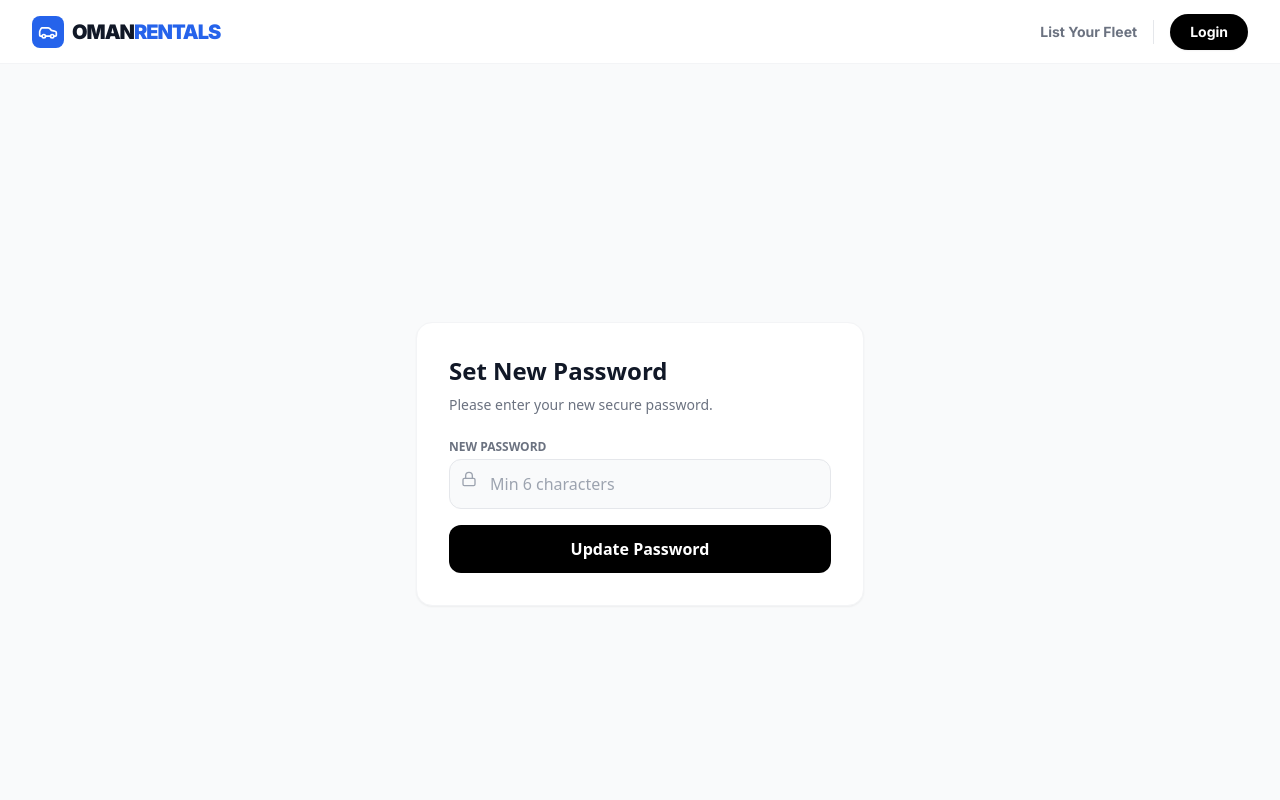
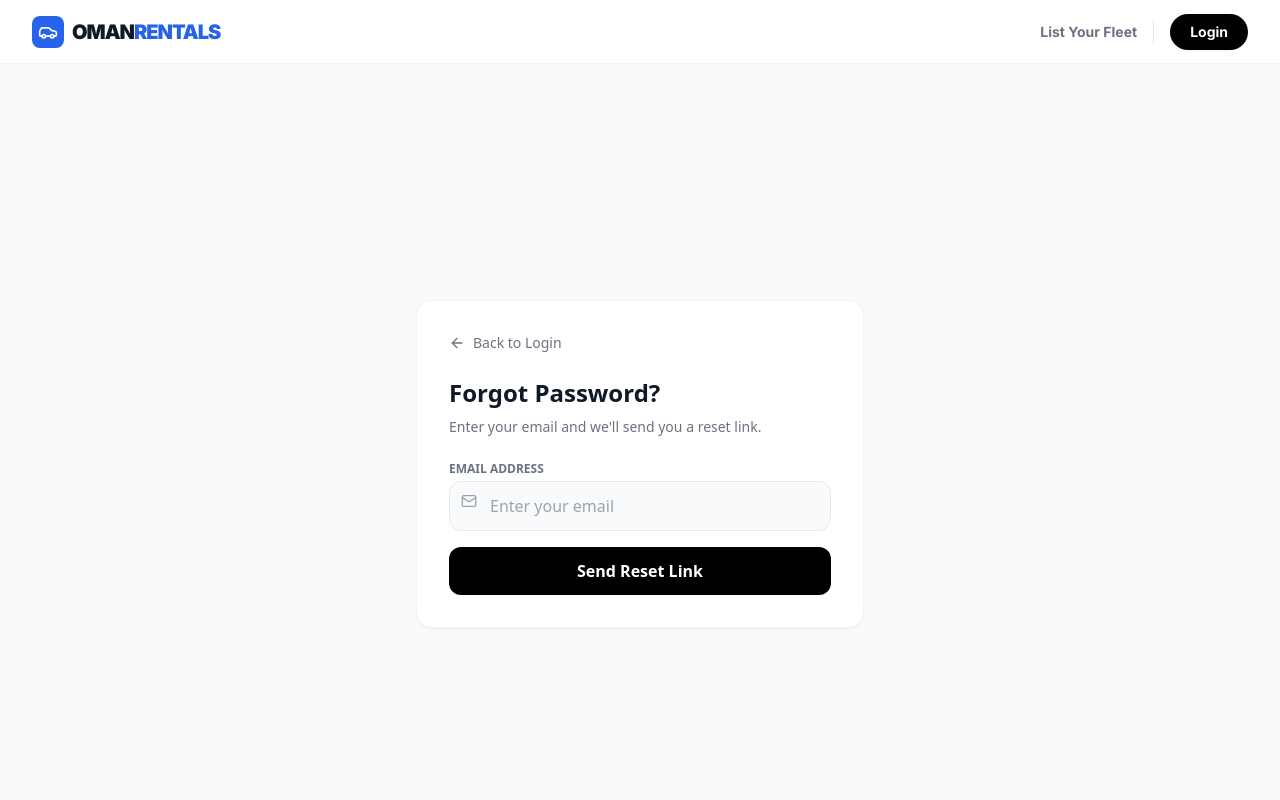
Before and after one commit to younis2819/Oman-rentals, a Next.js app: page /forgot-password in a window 1280 px wide. Shown: the top 800 px of the page. Built offline with nearby package versions, Linux system fonts and the light colour scheme; no server answers.

Commit message:
Add auth callback for password reset

```diff
--- a/src/app/(app)/forgot-password/page.tsx
+++ b/src/app/(app)/forgot-password/page.tsx
@@ -2,40 +2,64 @@
 
 import { useState } from 'react'
 import { createClient } from '@/utils/supabase/client'
-import { Loader2, Lock, CheckCircle } from 'lucide-react'
-import { useRouter } from 'next/navigation'
+import { ArrowLeft, CheckCircle, Loader2, Mail } from 'lucide-react'
+import Link from 'next/link'
 
-export default function ResetPassword() {
-  const router = useRouter()
-  const [password, setPassword] = useState('')
+export default function ForgotPassword() {
+  const [email, setEmail] = useState('')
   const [loading, setLoading] = useState(false)
+  const [success, setSuccess] = useState(false)
   const [error, setError] = useState('')
 
-  const handleUpdate = async (e: React.FormEvent) => {
+  const handleReset = async (e: React.FormEvent) => {
     e.preventDefault()
     setLoading(true)
     setError('')
 
     const supabase = createClient()
 
-    const { error } = await supabase.auth.updateUser({
-      password: password
+    // 📧 This sends the email to the user
+    const { error } = await supabase.auth.resetPasswordForEmail(email, {
+      redirectTo: `${location.origin}/auth/callback?next=/reset-password`,
     })
 
     if (error) {
       setError(error.message)
       setLoading(false)
     } else {
-      // Success! Redirect to dashboard or home
-      router.push('/')
+      setSuccess(true)
+      setLoading(false)
     }
+  }
+
+  if (success) {
+    return (
+      <div className="min-h-screen bg-gray-50 flex items-center justify-center p-4">
+        <div className="max-w-md w-full bg-white p-8 rounded-2xl shadow-sm text-center">
+          <div className="w-16 h-16 bg-green-100 text-green-600 rounded-full flex items-center justify-center mx-auto mb-4">
+            <CheckCircle className="w-8 h-8" />
+          </div>
+          <h2 className="text-2xl font-bold text-gray-900 mb-2">Check your email</h2>
+          <p className="text-gray-500 mb-6">
+            We sent a password reset link to <strong>{email}</strong>
+          </p>
+          <Link href="/login" className="text-blue-600 font-bold hover:underline">
+            Back to Login
+          </Link>
+        </div>
+      </div>
+    )
   }
 
   return (
     <div className="min-h-screen bg-gray-50 flex items-center justify-center p-4 font-sans">
       <div className="max-w-md w-full bg-white p-8 rounded-2xl shadow-sm border border-gray-100">
-        <h1 className="text-2xl font-extrabold text-gray-900 mb-2">Set New Password</h1>
-        <p className="text-gray-500 mb-6 text-sm">Please enter your new secure password.</p>
+        <Link href="/login" className="flex items-center gap-2 text-sm text-gray-500 hover:text-black mb-6 transition-colors">
+          <ArrowLeft className="w-4 h-4" /> Back to Login
+        </Link>
+
+        <h1 className="text-2xl font-extrabold text-gray-900 mb-2">Forgot Password?</h1>
+        <p className="text-gray-500 mb-6 text-sm">Enter your email and we'll send you a reset link.</p>
 
         {error && (
           <div className="bg-red-50 text-red-600 p-3 rounded-lg text-sm mb-4 border border-red-100">
@@ -43,17 +67,17 @@ export default function ResetPassword() {
           </div>
         )}
 
-        <form onSubmit={handleUpdate} className="space-y-4">
+        <form onSubmit={handleReset} className="space-y-4">
           <div>
-            <label className="block text-xs font-bold text-gray-500 uppercase mb-1">New Password</label>
+            <label className="block text-xs font-bold text-gray-500 uppercase mb-1">Email Address</label>
             <div className="relative">
-              <Lock className="absolute left-3 top-3 w-4 h-4 text-gray-400" />
+              <Mail className="absolute left-3 top-3 w-4 h-4 text-gray-400" />
               <input
-                type="password"
+                type="email"
                 required
-                value={password}
-                onChange={(e) => setPassword(e.target.value)}
-                placeholder="Min 6 characters"
+                value={email}
+                onChange={(e) => setEmail(e.target.value)}
+                placeholder="Enter your email"
                 className="w-full pl-10 p-3 bg-gray-50 border border-gray-200 rounded-xl outline-none focus:ring-2 focus:ring-black/5 transition-all"
               />
             </div>
@@ -63,7 +87,7 @@ export default function ResetPassword() {
             disabled={loading}
             className="w-full py-3 bg-black text-white rounded-xl font-bold hover:bg-gray-800 transition-all flex justify-center items-center gap-2"
           >
-            {loading ? <Loader2 className="w-4 h-4 animate-spin" /> : 'Update Password'}
+            {loading ? <Loader2 className="w-4 h-4 animate-spin" /> : 'Send Reset Link'}
           </button>
         </form>
       </div>
--- /dev/null
+++ b/src/app/auth/callback/route.ts
@@ -0,0 +1,26 @@
+import { createClient } from '@/utils/supabase/server'
+import { NextResponse } from 'next/server'
+
+export async function GET(request: Request) {
+  // The `request` object contains the URL from the email link
+  const requestUrl = new URL(request.url)
+  const code = requestUrl.searchParams.get('code')
+
+  // "next" is where they go after login (e.g., /reset-password)
+  const next = requestUrl.searchParams.get('next') || '/'
+
+  if (code) {
+    const supabase = await createClient()
+
+    // 🔏 This exchanges the secret code for a real User Session
+    const { error } = await supabase.auth.exchangeCodeForSession(code)
+
+    if (!error) {
+      // ✅ Success! Log them in and send them to the next page
+      return NextResponse.redirect(`${requestUrl.origin}${next}`)
+    }
+  }
+
+  // ❌ Error? Send them back to login
+  return NextResponse.redirect(`${requestUrl.origin}/login?error=CouldNotVerify`)
+}
```
